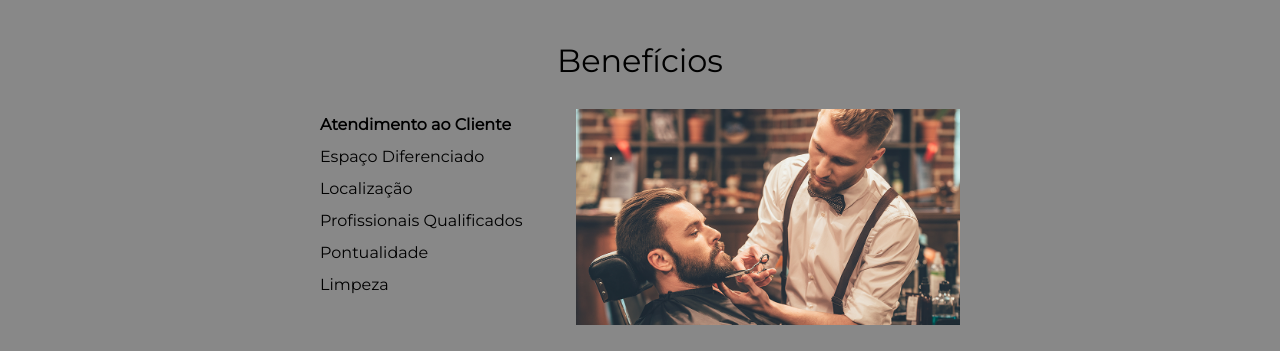
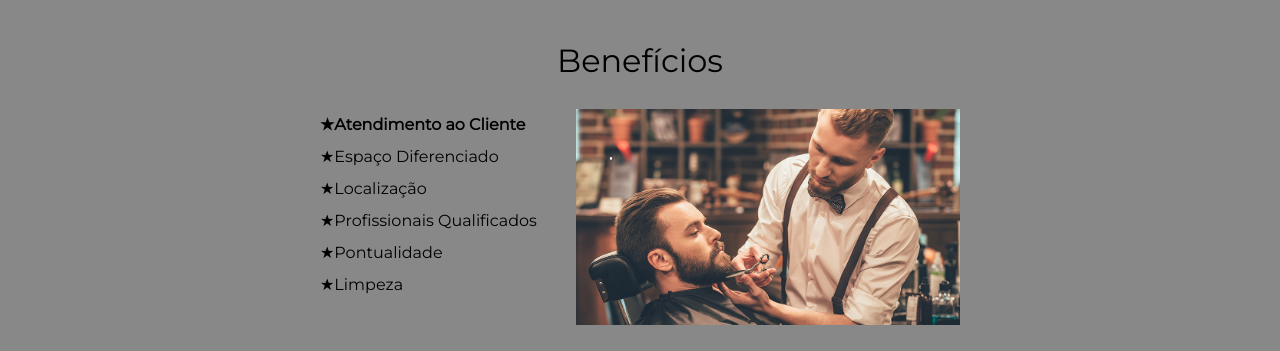
Before and after one commit to yuri-itss/barbearia-alura, a plain HTML site: page index.html in a window 1280 px wide. Shown: the part 915-1266 px from the top of the page. Drawn offline with Linux system fonts and the light colour scheme.

Commit message:
Usando caracteres unicode na lista de benefícios

```diff
--- a/assets/css/style.css
+++ b/assets/css/style.css
@@ -213,6 +213,10 @@ td, th {
     font-weight: bold;
 }
 
+.itens::before {
+    content: "★";
+}
+
 .img-beneficios {
     width: 60%;
 }
```
